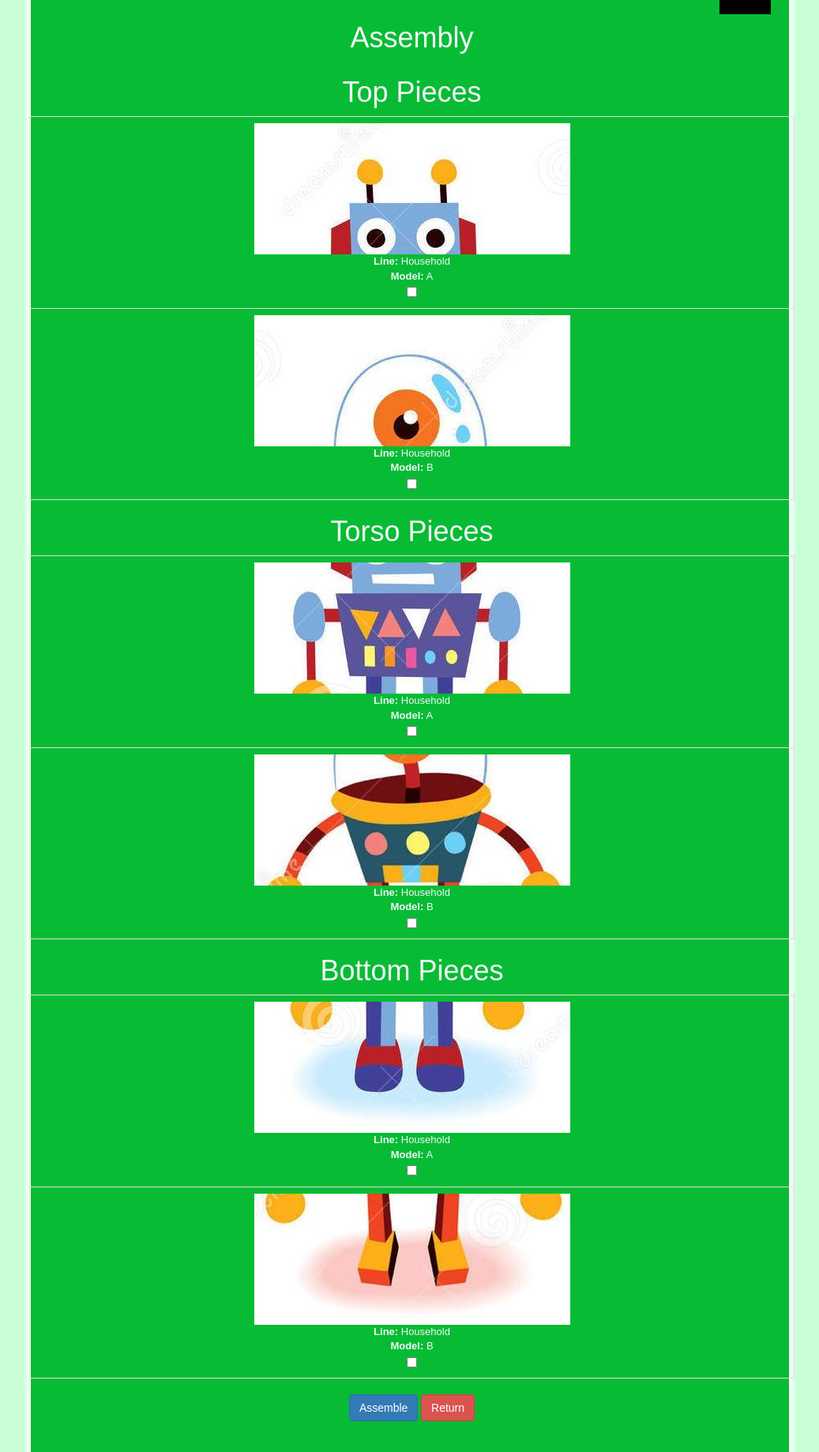
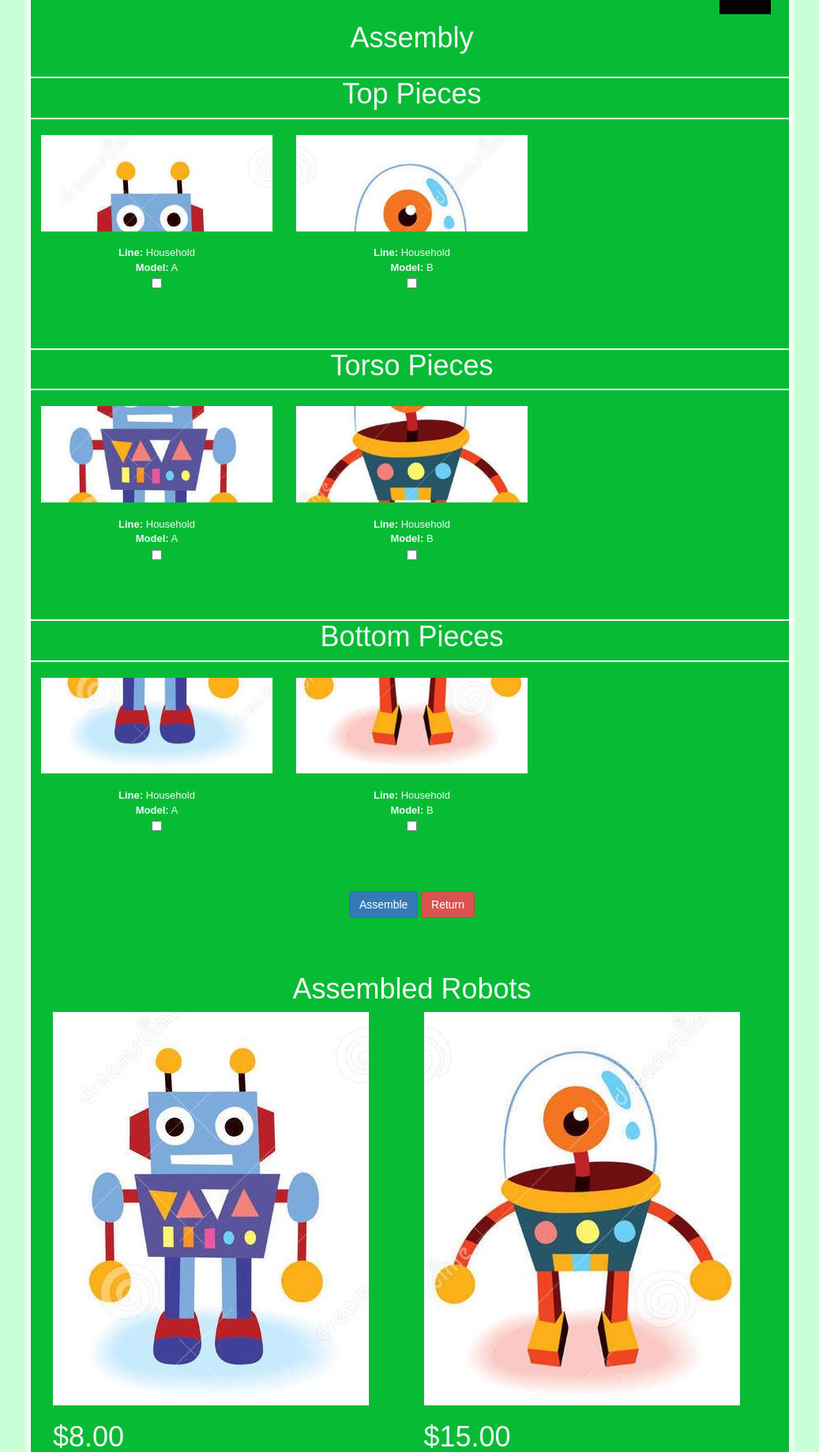
Before and after one commit to rshellborn/assignment1, a CodeIgniter app: page /database/assembly in a window 1280 px wide. Shown: the part 83-1921 px from the top of the page at 79% size, without its empty margins (121-1158 px from the left). Run offline with CodeIgniter, Linux system fonts and the light colour scheme; data comes from the database, SQL or seed files in the repository.

Commit message:
styled parts, assembly, and history pages

```diff
--- a/application/views/assembly.php
+++ b/application/views/assembly.php
@@ -3,50 +3,50 @@
 </div>
 <form action="assembly/handle" method="POST">
 <div class="row">
-    <h1 class="text-center">Top Pieces</h1>
+    <h1 class="text-center customTopBorder">Top Pieces</h1>
     <table class="table table-bordered">
+        <div class="row noMargin customTopBorder customTopPadding noBottomMargin">
         {topParts}
-        <tr class="text-center">
-            <td>
-                <a href="parts/{id}"><img src="/img/{partCode}.jpeg" /></a><br/>
+        <div class="col-xs-4 text-center">
+                <a href="parts/{id}"><img class="img-responsive" src="/img/{partCode}.jpeg" /></a><br/>
                 <span><strong>Line:</strong> {line}</span><br/>
                 <span><strong>Model:</strong> {model}</span><br/>
                 <input type="checkbox" value="{id}" id="checkbox" name="top" />
-            </td>
-        </tr>
+        </div>
         {/topParts}
+        </div>
     </table>
 
 
 
-    <h1 class="text-center">Torso Pieces</h1>
+    <h1 class="text-center customTopBorder">Torso Pieces</h1>
     <table class="table table-bordered">
-        {torsoParts}
-        <tr class="text-center">
-            <td>
-                <a href="parts/{id}"><img src="/img/{partCode}.jpeg" /></a><br/>
-                <span><strong>Line:</strong> {line}</span><br/>
-                <span><strong>Model:</strong> {model}</span><br/>
-                <input type="checkbox" value="{id}" id="checkbox" name="torso" />
-            </td>
-        </tr>
-        {/torsoParts}
+        <div class="row noMargin customTopBorder customTopPadding noBottomMargin">
+            {torsoParts}
+            <div class="col-xs-4 text-center">
+                    <a href="parts/{id}"><img class="img-responsive" src="/img/{partCode}.jpeg" /></a><br/>
+                    <span><strong>Line:</strong> {line}</span><br/>
+                    <span><strong>Model:</strong> {model}</span><br/>
+                    <input type="checkbox" value="{id}" id="checkbox" name="torso" />
+            </div>
+            {/torsoParts}
+        </div>
     </table>
 
 
 
-    <h1 class="text-center">Bottom Pieces</h1>
+    <h1 class="text-center customTopBorder">Bottom Pieces</h1>
     <table class="table table-bordered">
+        <div class="row noMargin customTopBorder customTopPadding noBottomMargin">
         {bottomParts}
-        <tr class="text-center">
-            <td>
-                <a href="parts/{id}"><img src="/img/{partCode}.jpeg" /></a><br/>
+        <div class="col-xs-4 text-center">
+                <a href="parts/{id}"><img class="img-responsive" src="/img/{partCode}.jpeg" /></a><br/>
                 <span><strong>Line:</strong> {line}</span><br/>
                 <span><strong>Model:</strong> {model}</span><br/>
                 <input type="checkbox" value="{id}" id="checkbox" name="bottom" />
-            </td>
-        </tr>
+        </div>
         {/bottomParts}
+        </div>
     </table>
 
     <div class="text-center">
--- a/application/views/itemnav.php
+++ b/application/views/itemnav.php
@@ -1,6 +1,10 @@
+<div class="row noMargin noBottomMargin">
+    <div class="col-xs-12 list">
         <ul class="nav nav-pills">
             <li><a class="btn btn-primary" href="/history/page/{first}">First</a></li>
             <li><a class="btn btn-primary" href="/history/page/{previous}">Previous</a></li>
             <li><a class="btn btn-primary" href="/history/page/{next}">Next</a></li>
             <li><a class="btn btn-primary" href="/history/page/{last}">Last</a></li>
         </ul>
+    </div>
+</div>
--- a/application/views/template.php
+++ b/application/views/template.php
@@ -10,6 +10,7 @@
         <link rel="stylesheet" type="text/css" media="all" href="/css/bootstrap-3.3.7-dist/css/bootstrap.css" />
         <link rel="stylesheet" type="text/css" media="all" href="/css/lightbox.css" />
         <link rel="stylesheet" type="text/css" media="all" href="/css/style.css" />
+        <link rel="stylesheet" type="text/css" media="all" href="/css/custom.css" />
 
         <style>
             .dropbtn {
--- /dev/null
+++ b/public/css/custom.css
@@ -0,0 +1,34 @@
+.noMargin{
+    margin-left: 0;
+    margin-right: 0;
+    margin-bottom: 0px;
+}
+
+.customBorder{
+    border-style: solid;
+    border-width: 2px;
+    border-color: white;
+}
+
+.customTopBorder{
+    border-top-style: solid;
+    border-top-color: white;
+    border-top-width: 2px
+}
+
+.customTopPadding{
+    padding-top: 20px;
+}
+
+.noBottomMargin{
+    margin-bottom: 0px !important;
+}
+
+.topPadding{
+    padding-top: 20px;
+}
+
+.list {
+    display: flex;
+  justify-content: center;
+}
```
Also changed, not shown: application/views/partDetails.php (+5 -7 lines), application/views/parts.php (+15 -10 lines). Lines whose indentation alone changed are shown as unchanged.
